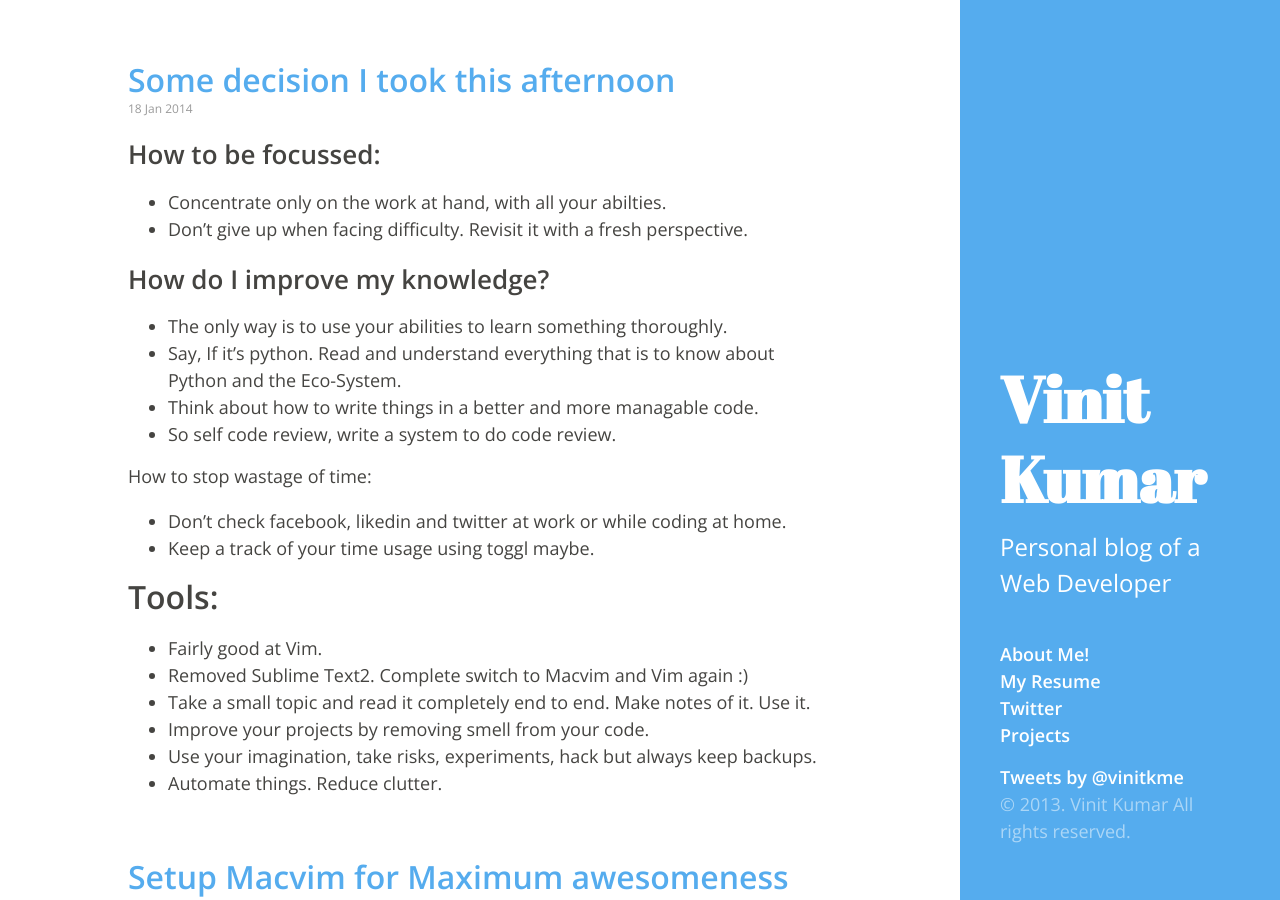
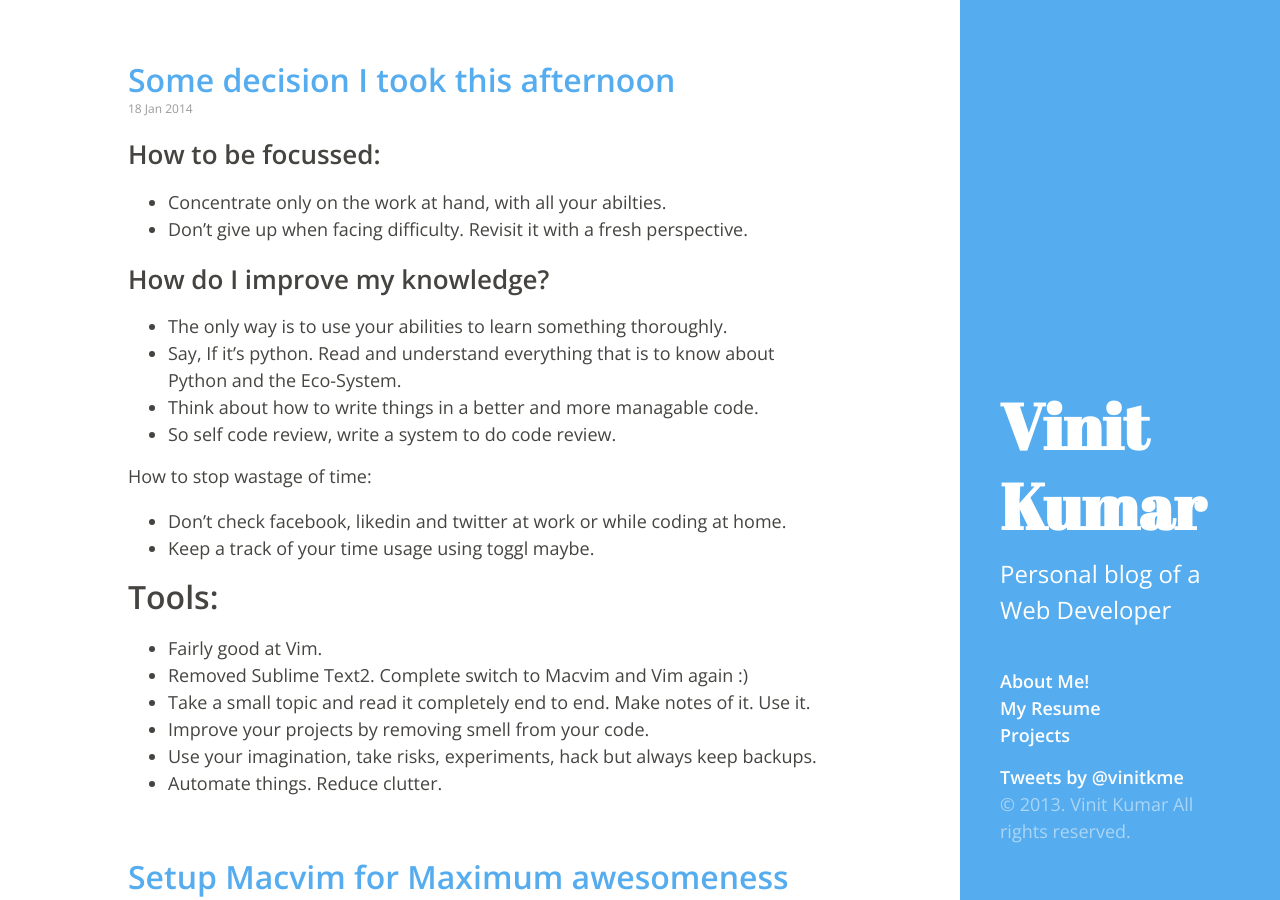
Before and after one commit to vinitkumar/vinitkumar.github.com, a Jekyll site: the page built from index.html, in a window 1280 px wide and 900 px high. Built offline with Jekyll 4.4.1, drawn with Linux system fonts in a browser that asks for light colours; Markdown is read by kramdown in place of the engine named in the settings; the list of posts is cut into pages by our own code; comment, search, counter and statistics services are not loaded.

Commit message:
make links dry

```diff
--- a/_layouts/default.html
+++ b/_layouts/default.html
@@ -19,9 +19,6 @@
                 <a href="/public/vinit_resume.pdf">My Resume</a>
             </li>
             <li>
-              <a href="https://twitter.com/vinitkme">Twitter</a>
-            </li>
-            <li>
               <a href="https://github.com/vinitkumar">Projects</a>
             </li>
           </ul>
```
